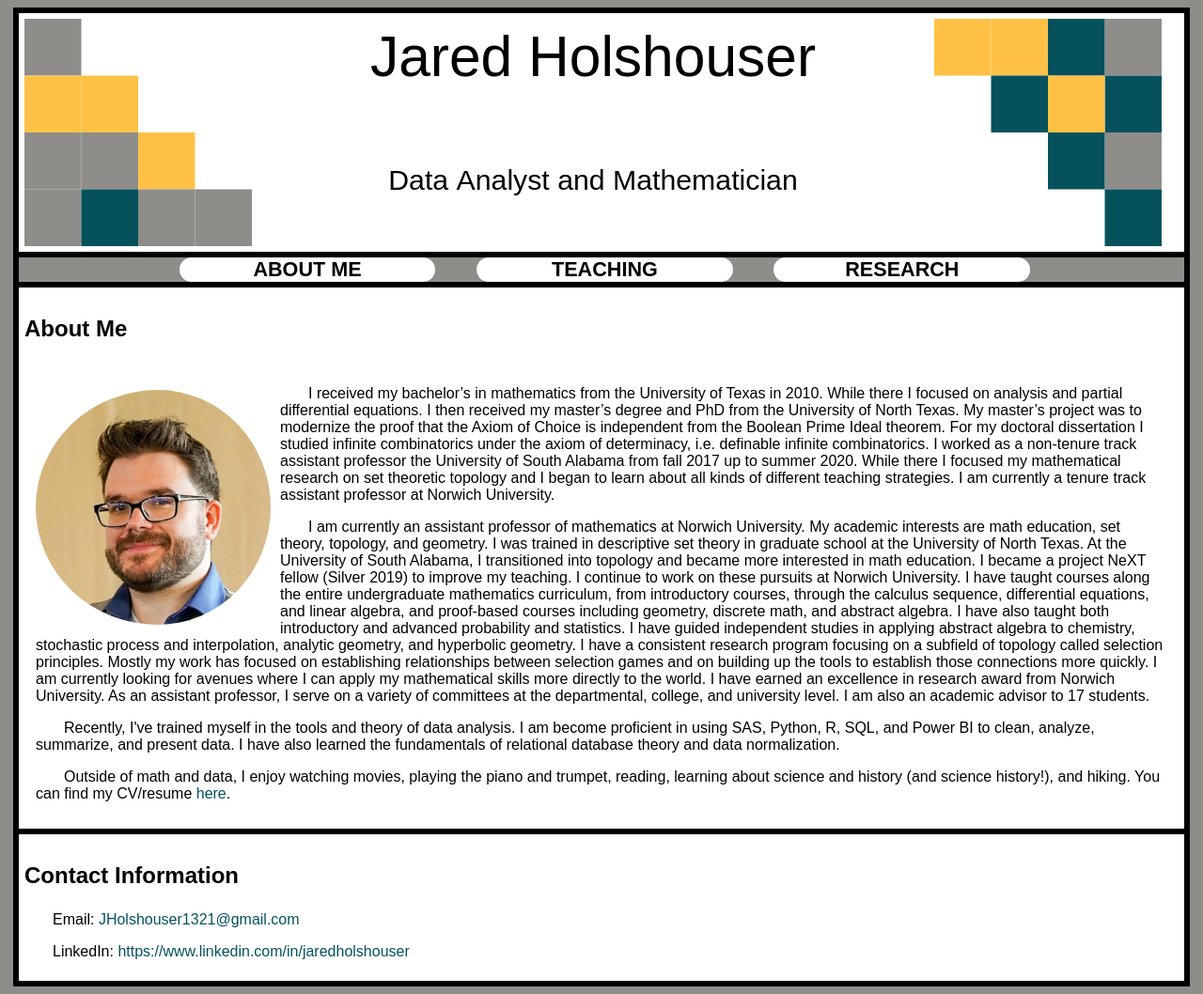
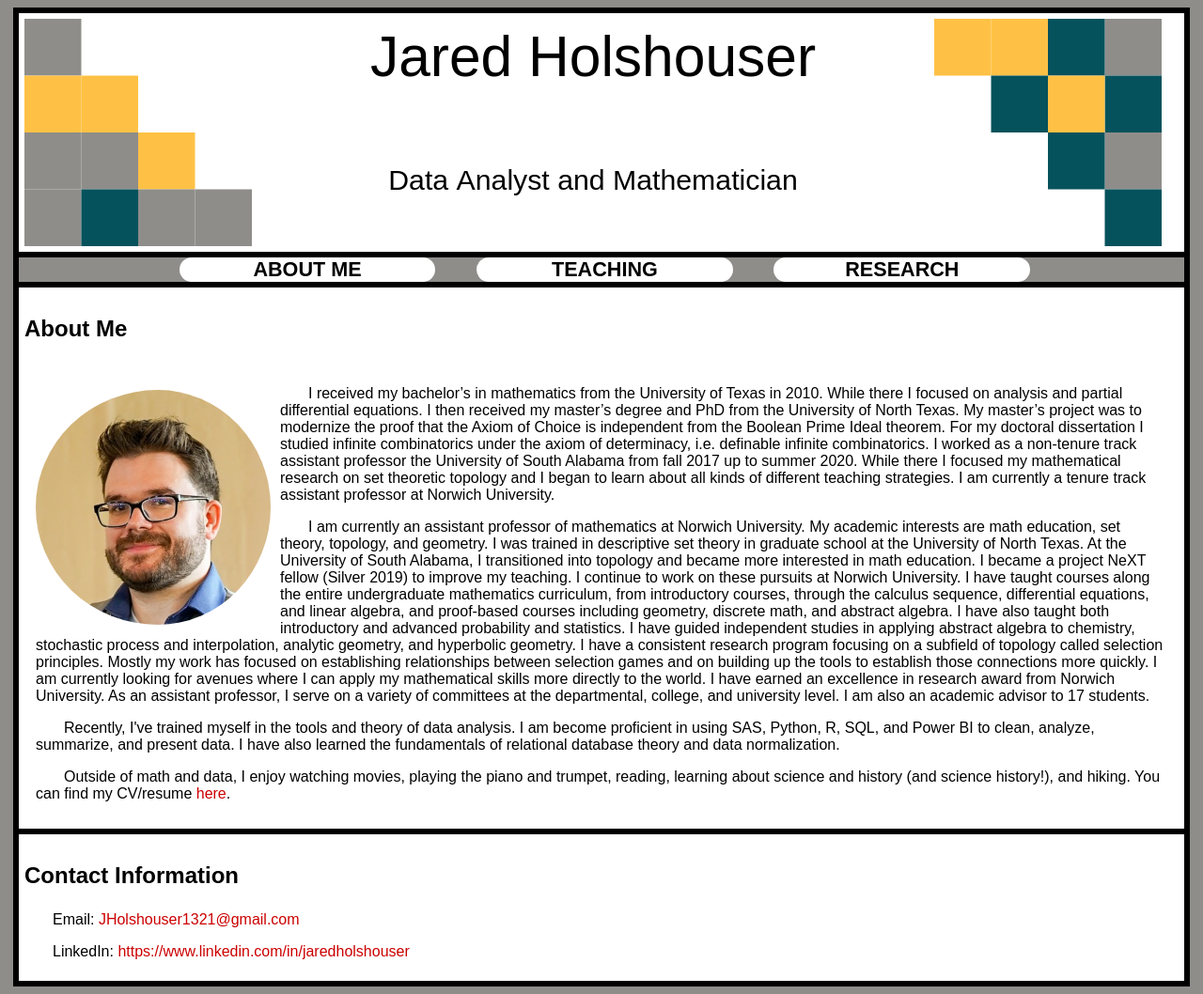
Before and after one commit to JaredHolshouser/JaredHolshouser.github.io, a plain HTML site: page index.html in a window 1280 px wide. Shown: the whole page at 94% size. Drawn offline with Linux system fonts and the light colour scheme.

Commit message:
Update Styles.css
Changed link colors to be more standard.

```diff
--- a/Styles.css
+++ b/Styles.css
@@ -165,12 +165,12 @@ li {
 }
 
 a {
-	color: #05525c;
+	color: #c00;
 	text-decoration: none;
 }
 
 a:visited {
-	color: #243a3d;
+	color: #0c0;
 }
 
 /*Desktop Settings*/
@@ -337,11 +337,11 @@ li {
 }
 
 a {
-	color: #05525c;
+	color: #c00;
 	text-decoration: none;
 }
 
 a:visited {
-	color: #243a3d;
+	color: #0c0;
 }
 }
```
